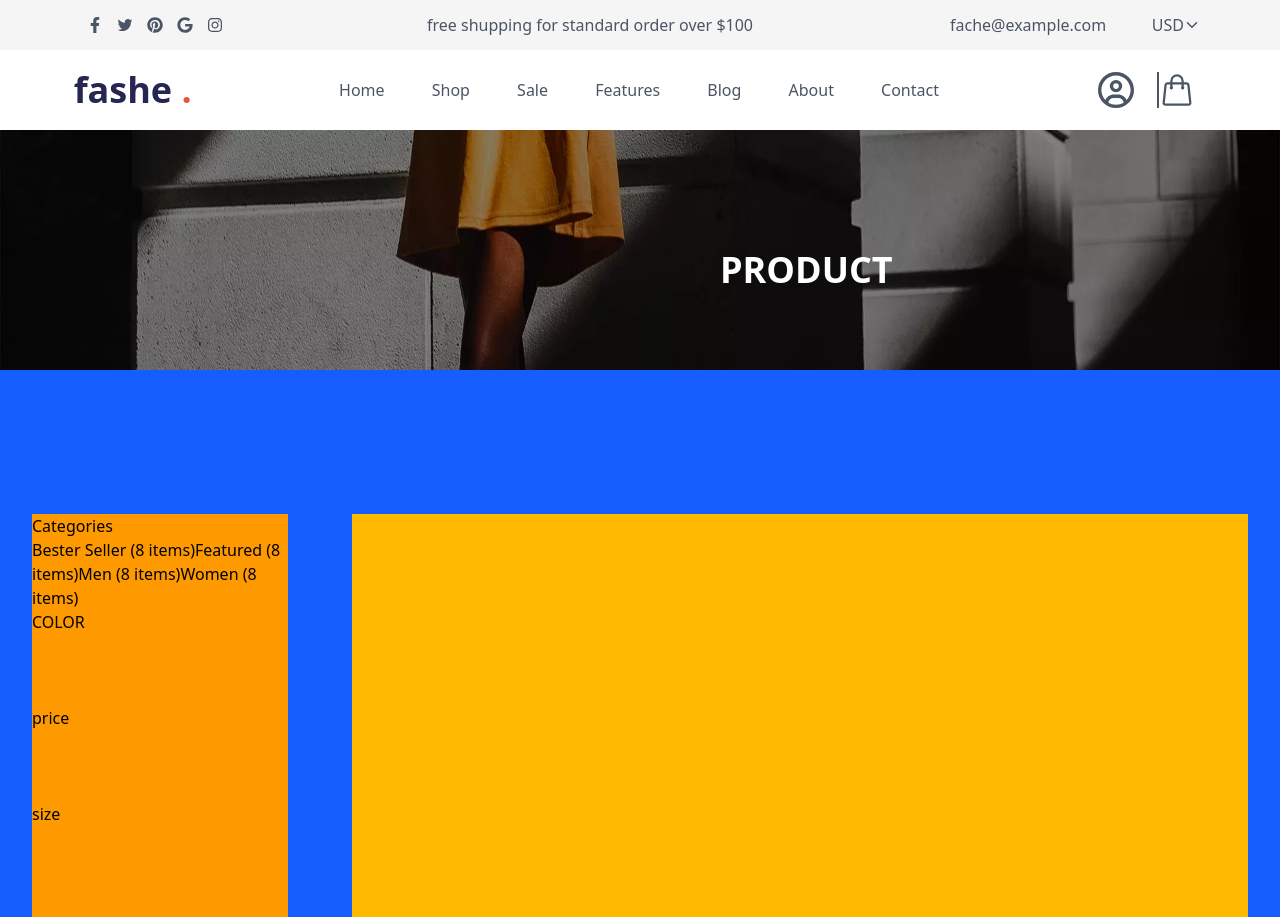
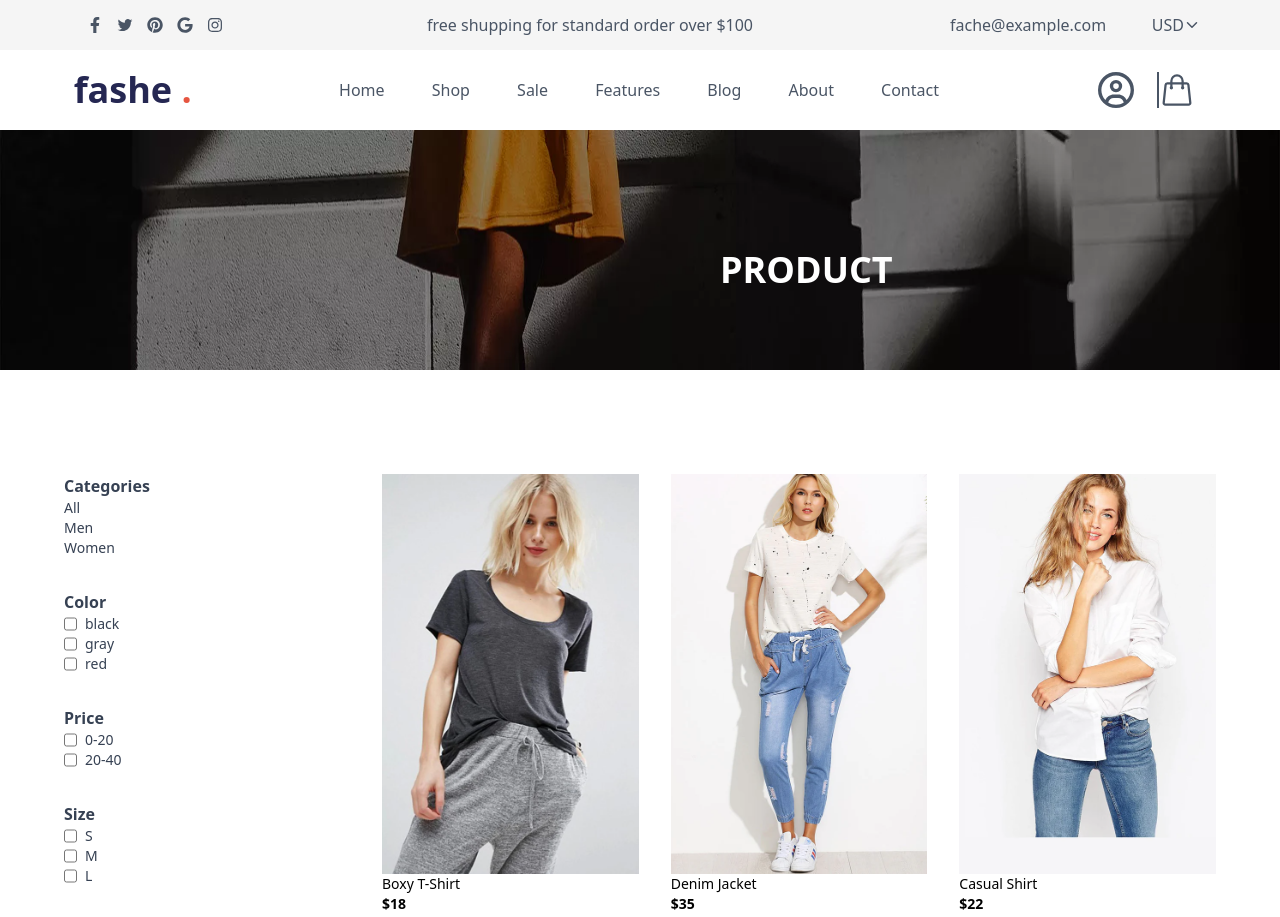
Before and after one commit to Aymen-chakir/aymen-chakir-project-react, a React (Vite) app: page /shop in a window 1280 px wide. Shown: the top 917 px of the page. Built offline with nearby package versions, Linux system fonts and the light colour scheme.

Commit message:
shop finish without hover and style animation

```diff
--- a/src/App.jsx
+++ b/src/App.jsx
@@ -1,14 +1,15 @@
 import {Routes,Route} from "react-router"
 import Home from "./pages/home"
 import Shop from "./pages/shop"
-
+import Contact from "./pages/contact"
 function App() {
 
   return (
     <>
      <Routes>
       <Route path="/" element={<Home/>} />
-            <Route path="/shop" element={<Shop/>} />
+       <Route path="/shop" element={<Shop/>} />
+       <Route path="/contact" element={<Contact/>} />
      </Routes>
     </>
   )
--- a/src/component/Navbar.jsx
+++ b/src/component/Navbar.jsx
@@ -7,13 +7,13 @@ function Nav(params) {
         <div className=" w-full h-[80px] flex justify-around items-center">
             <div className="text-[#252752] font-bold text-4xl">fashe <span className="text-[#E65540]">.</span></div>
             <div className="w-[600px] flex justify-between items-center text-gray-600">
-                <Link>Home</Link>
-                <Link>Shop</Link>
-                <Link>Sale</Link>
-                <Link>Features</Link>
-                <Link>Blog</Link>
-                <Link>About</Link>
-                <Link>Contact</Link>
+                <Link to={'/'}>Home</Link>
+                <Link to={"/shop"}>Shop</Link>
+                <Link to={'/sale'}>Sale</Link>
+                <Link to={'/features'}>Features</Link>
+                <Link to={'/blog'}>Blog</Link>
+                <Link to={'/about'}>About</Link>
+                <Link to={"/contact"}>Contact</Link>
             </div>
             <div className="flex text-4xl   text-gray-600 justify-around w-[120px]">
                 <div><FaRegCircleUser />
--- a/src/component/shopcategories.jsx
+++ b/src/component/shopcategories.jsx
@@ -1,61 +1,237 @@
+import { useState } from "react";
 import { FaMagnifyingGlass } from "react-icons/fa6";
+import allimg from "../constant/images";
 
-function Categories(params) {
-    return(
-        <div className="w-full h-[180vh] flex items-center justify-around bg-blue-600">
-        <div className="w-[20%] h-[80%] flex flex-col justify-between items-center">
-           <div className="w-full h-[80%] bg-amber-500">
+function Categories() {
+  // Products data
+  const productsData = [
+    {
+      id: 1,
+      title: "Boxy T-Shirt",
+      price: 18,
+      category: "Women",
+      color: "black",
+      size: "M",
+      img: allimg.shopItem1,
+    },
+    {
+      id: 2,
+      title: "Denim Jacket",
+      price: 35,
+      category: "Women",
+      color: "gray",
+      size: "L",
+img: allimg.shopItem2,    },
+    {
+      id: 3,
+      title: "Casual Shirt",
+      price: 22,
+      category: "Men",
+      color: "red",
+      size: "S",
+img: allimg.shopItem3,    },
+{
+      id: 4,
+      title: "Boxy T-Shirt",
+      price: 18,
+      category: "Women",
+      color: "black",
+      size: "M",
+      img: allimg.shopItem1,
+    },
+     {
+      id: 5,
+      title: "Denim Jacket",
+      price: 35,
+      category: "Women",
+      color: "gray",
+      size: "L",
+img: allimg.shopItem2,    },
+ {
+      id: 6,
+      title: "Casual Shirt",
+      price: 22,
+      category: "Men",
+      color: "red",
+      size: "S",
+img: allimg.shopItem3,    },
+
+  ];
+  const [search, setSearch] = useState("");
+  const [selectedColors, setSelectedColors] = useState([]);
+  const [selectedSizes, setSelectedSizes] = useState([]);
+  const [selectedPrices, setSelectedPrices] = useState([]);
+  const [category, setCategory] = useState("");
+
+  // Handlers
+  const handleCheckbox = (value, state, setState) => {
+    if (state.includes(value)) {
+      setState(state.filter((item) => item !== value));
+    } else {
+      setState([...state, value]);
+    }
+  };
+
+  // Filter
+  const filteredProducts = productsData.filter((product) => {
+    // Search
+    if (
+      search &&
+      !product.title.toLowerCase().includes(search.toLowerCase())
+    )
+      return false;
+
+    // Category
+    if (category && product.category !== category) return false;
+
+    // Color
+    if (
+      selectedColors.length > 0 &&
+      !selectedColors.includes(product.color)
+    )
+      return false;
+
+    // Size
+    if (selectedSizes.length > 0 && !selectedSizes.includes(product.size))
+      return false;
+
+    // Price
+    if (selectedPrices.length > 0) {
+      const matchPrice = selectedPrices.some((range) => {
+        if (range === "0-20") return product.price <= 20;
+        if (range === "20-40")
+          return product.price > 20 && product.price <= 40;
+        return false;
+      });
+      if (!matchPrice) return false;
+    }
+
+    return true;
+  });
+
+  return (
+    <div className="w-full h-[140vh] bg-white flex items-center justify-center py-10">
+      <div className="w-[90%] flex gap-10">
+        <div className="w-[25%] flex flex-col gap-8 text-gray-700">
+          {/* Categories */}
           <div>
-                <h1>Categories</h1>
-                <span>Bester Seller (8 items)</span>
-                <span>Featured (8 items)</span>
-                <span>Men (8 items)</span>
-                <span>Women (8 items)</span>
+            <h2 className="font-semibold mb-3">Categories</h2>
+            <ul className="space-y-2 text-sm">
+              <li
+                className="cursor-pointer"
+                onClick={() => setCategory("")}
+              >
+                All
+              </li>
+              <li
+                className="cursor-pointer"
+                onClick={() => setCategory("Men")}
+              >
+                Men
+              </li>
+              <li
+                className="cursor-pointer"
+                onClick={() => setCategory("Women")}
+              >
+                Women
+              </li>
+            </ul>
           </div>
+
+          {/* Color */}
           <div>
-                <h1>COLOR</h1>
-                <div className="flex">
-                    <input type="text" />
-                    <label htmlFor=""></label>
+            <h2 className="font-semibold mb-3">Color</h2>
+            {["black", "gray", "red"].map((color) => (
+              <label key={color} className="flex gap-2 text-sm">
+                <input
+                  type="checkbox"
+                  onChange={() =>
+                    handleCheckbox(color, selectedColors, setSelectedColors)
+                  }
+                />
+                {color}
+              </label>
+            ))}
           </div>
-                <div className="flex">
-                    <input type="text" />
-                    <label htmlFor=""></label>
+
+          {/* Price */}
+          <div>
+            <h2 className="font-semibold mb-3">Price</h2>
+            {["0-20", "20-40"].map((price) => (
+              <label key={price} className="flex gap-2 text-sm">
+                <input
+                  type="checkbox"
+                  onChange={() =>
+                    handleCheckbox(price, selectedPrices, setSelectedPrices)
+                  }
+                />
+                {price}
+              </label>
+            ))}
           </div>
-                <div className="flex">
-                    <input type="text" />
-                    <label htmlFor=""></label>
+
+          {/* Size */}
+          <div>
+            <h2 className="font-semibold mb-3">Size</h2>
+            {["S", "M", "L"].map((size) => (
+              <label key={size} className="flex gap-2 text-sm">
+                <input
+                  type="checkbox"
+                  onChange={() =>
+                    handleCheckbox(size, selectedSizes, setSelectedSizes)
+                  }
+                />
+                {size}
+              </label>
+            ))}
+          </div>
+
+          {/* Search */}
+          <div className="flex items-center border px-3 py-2">
+            <input
+              type="text"
+              placeholder="Search..."
+              className="outline-none h-10  flex-1 text-sm"
+              onChange={(e) => setSearch(e.target.value)}
+            />
+            <FaMagnifyingGlass className="text-gray-500" />
           </div>
         </div>
-            <div>
-                <h1>price</h1>
-                <div className="flex">
-                    <input type="text" />
-                    <label htmlFor=""></label>
+
+        {/* Products */}
+        <div className="w-[75%]">
+          <div className="grid grid-cols-3 gap-8">
+            {filteredProducts.length === 0 ? (
+              <p>No products found</p>
+            ) : (
+              filteredProducts.map((item) => (
+                <div key={item.id} className="group">
+                  <div className="relative overflow-hidden">
+                    <img
+                      src={item.img}
+                      alt={item.title}
+                      className="w-full h-[400px] object-cover"
+                    />
+
+                    <button className="absolute bottom-4 left-1/2 -translate-x-1/2 bg-black text-white px-6 py-2 rounded-full opacity-0 group-hover:opacity-100 transition">
+                      ADD TO CART
+                    </button>
                   </div>
-                <div className="flex">
-                    <input type="text" />
-                    <label htmlFor=""></label>
-                </div>
-                <div className="flex">
-                    <input type="text" />
-                    <label htmlFor=""></label>
+
+                  <div className="mt-2 text-sm">
+                    <p>{item.title}</p>
+                    <span className="font-semibold">
+                      ${item.price}
+                    </span>
                   </div>
                 </div>
-            <div>
-                <h1>size</h1>
-                <input type="text" />
-                <input type="text" />
-                <input type="text" />
-                <input type="text" />
-            </div>
-            <div>
-                <input type="text" className="w-[200px] h-[50px] " placeholder="Search..." />
+              ))
+            )}
           </div>
         </div>
       </div>
-        <div className="w-[70%] h-[80%] bg-amber-400"></div>
     </div>
-    )
+  );
 }
-export default  Categories
+
+export default Categories;
--- a/src/json/data.json
+++ b/src/json/data.json
@@ -3,7 +3,12 @@
         "id":"1",
         "title":"Boxy7 T-shirt with Roll Sleeve",
         "price":"50.00",
-        "image":"src/assets/images/shopy8.webp"
+        "image":"src/assets/images/shopy8.webp",
+        "category": "Women",
+         "color": "black",
+         "size": "M"
+
+
     },
     {
         "id":"2",
--- /dev/null
+++ b/src/pages/contact.jsx
@@ -0,0 +1,8 @@
+function Contact(params) {
+    return(
+        <div>
+
+        </div>
+    )
+}
+export default Contact
--- a/src/pages/shop.jsx
+++ b/src/pages/shop.jsx
@@ -2,6 +2,8 @@ import MiniNav from "../component/mininav"
 import Nav from "../component/Navbar"
 import Minisection from "../component/minisec"
 import Categories from "../component/shopcategories"
+import Footer from "../component/footer"
+
 function Shop() {
     return(
         <div>
@@ -9,6 +11,7 @@ function Shop() {
              <Nav/>
              <Minisection/>
              <Categories/>
+             <Footer/>
         </div>
     )
 }
```
Lines whose indentation alone changed are shown as unchanged.
